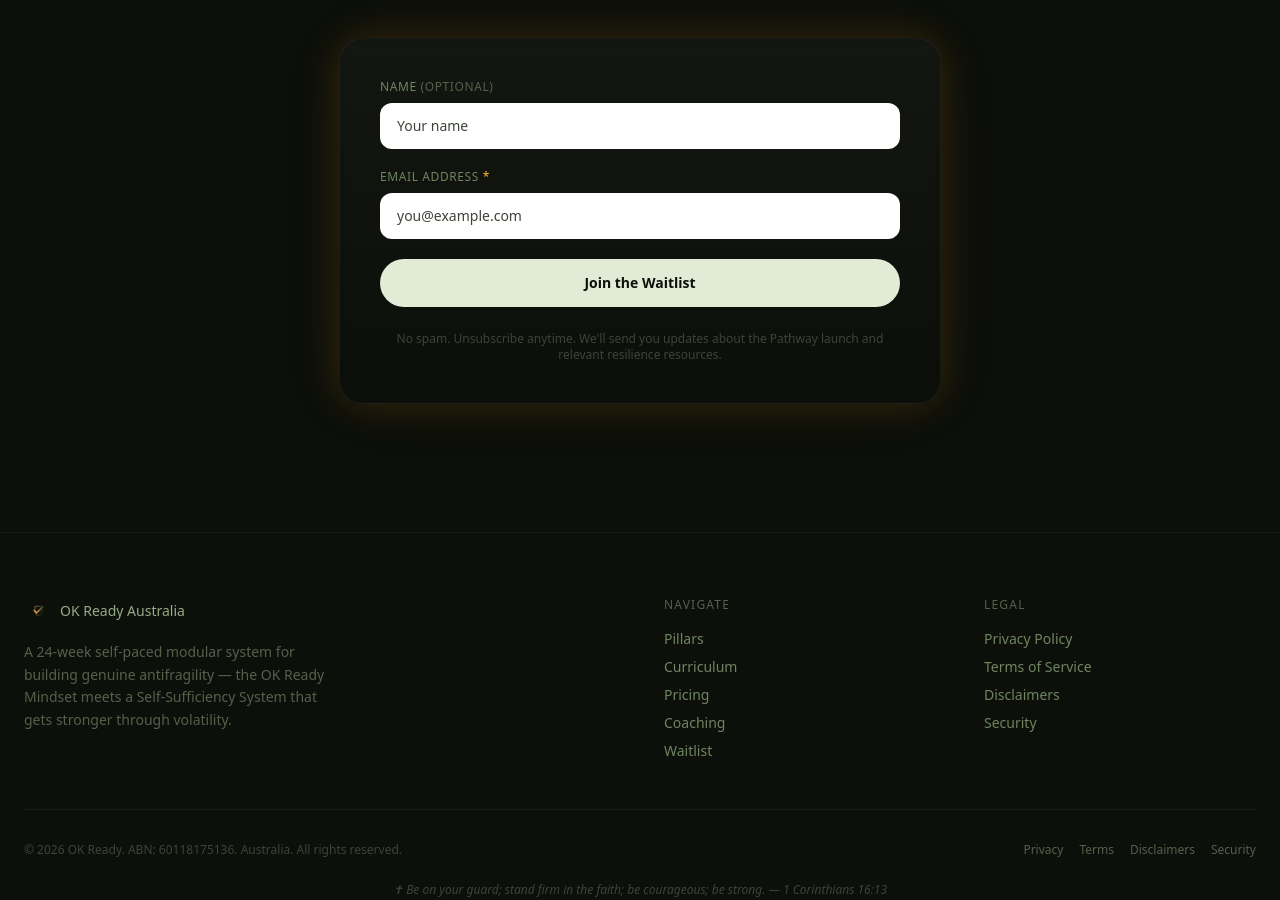
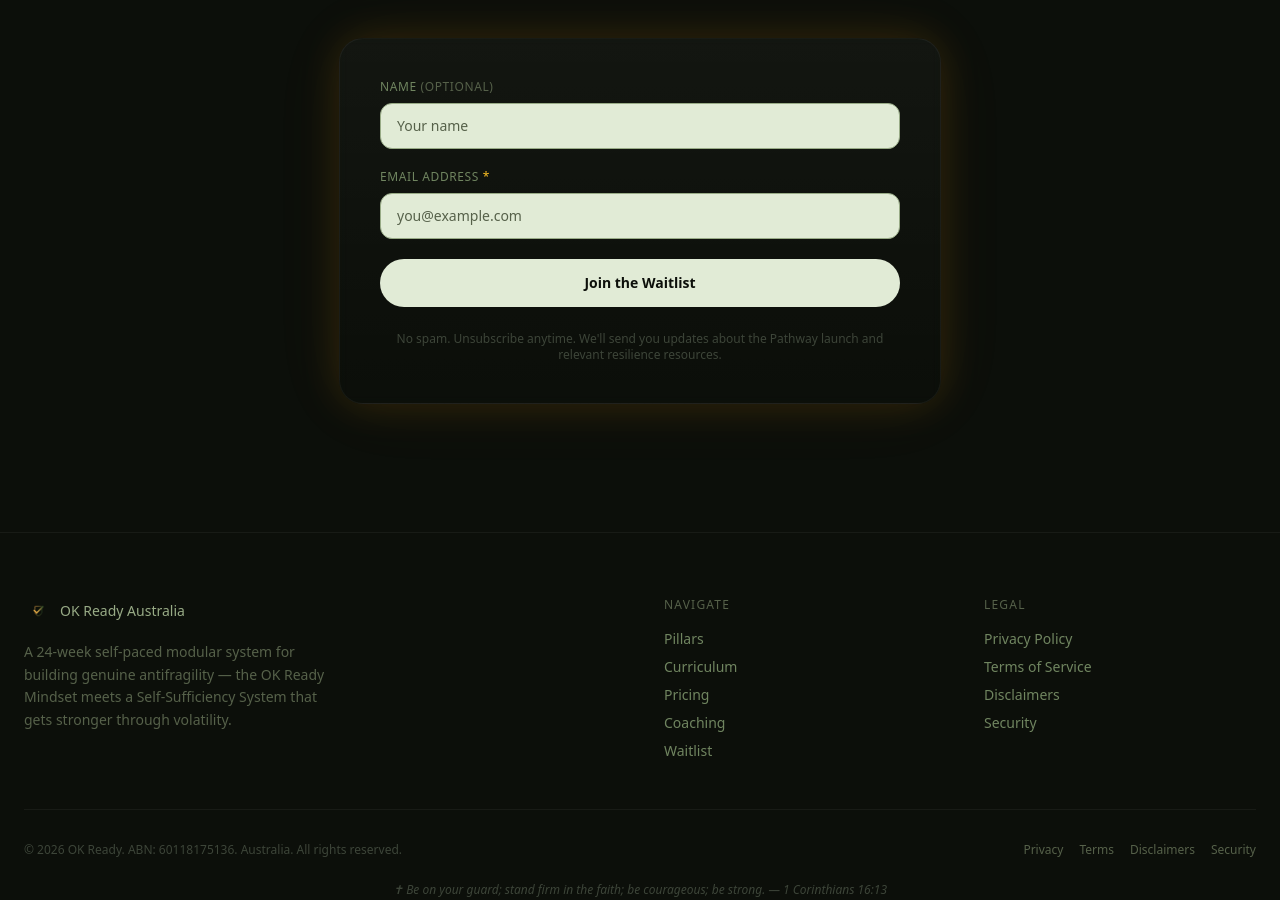
Before and after one commit to boktoday/okready-landing, a React (Vite) app: page / in a window 1280 px wide. Shown: the part 9478-10378 px from the top of the page. Built offline with nearby package versions, Linux system fonts and the light colour scheme.

Commit message:
Waitlist inputs: white bg, black text for readability

```diff
--- a/src/components/Waitlist.tsx
+++ b/src/components/Waitlist.tsx
@@ -99,7 +99,7 @@ export default function Waitlist() {
                 value={name}
                 onChange={(e) => setName(e.target.value)}
                 placeholder="Your name"
-                className="w-full px-4 py-3 rounded-xl bg-earth-900/60 border border-white/10 text-earth-200 placeholder-earth-600 text-sm focus:outline-none focus:border-amber-500/40 focus:ring-1 focus:ring-amber-500/20 transition-all"
+                className="w-full px-4 py-3 rounded-xl bg-earth-100 border border-earth-300 text-earth-950 placeholder-earth-500 text-sm focus:outline-none focus:border-amber-500 focus:ring-1 focus:ring-amber-500/30 transition-all"
               />
             </div>
 
@@ -113,7 +113,7 @@ export default function Waitlist() {
                 value={email}
                 onChange={(e) => setEmail(e.target.value)}
                 placeholder="you@example.com"
-                className="w-full px-4 py-3 rounded-xl bg-earth-900/60 border border-white/10 text-earth-200 placeholder-earth-600 text-sm focus:outline-none focus:border-amber-500/40 focus:ring-1 focus:ring-amber-500/20 transition-all"
+                className="w-full px-4 py-3 rounded-xl bg-earth-100 border border-earth-300 text-earth-950 placeholder-earth-500 text-sm focus:outline-none focus:border-amber-500 focus:ring-1 focus:ring-amber-500/30 transition-all"
               />
               {error && (
                 <p className="text-xs text-amber-400 mt-1">{error}</p>
```
